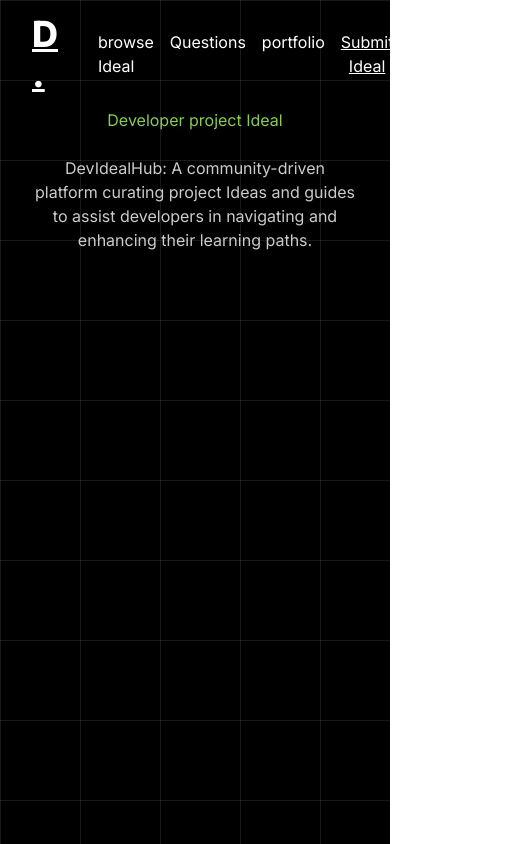
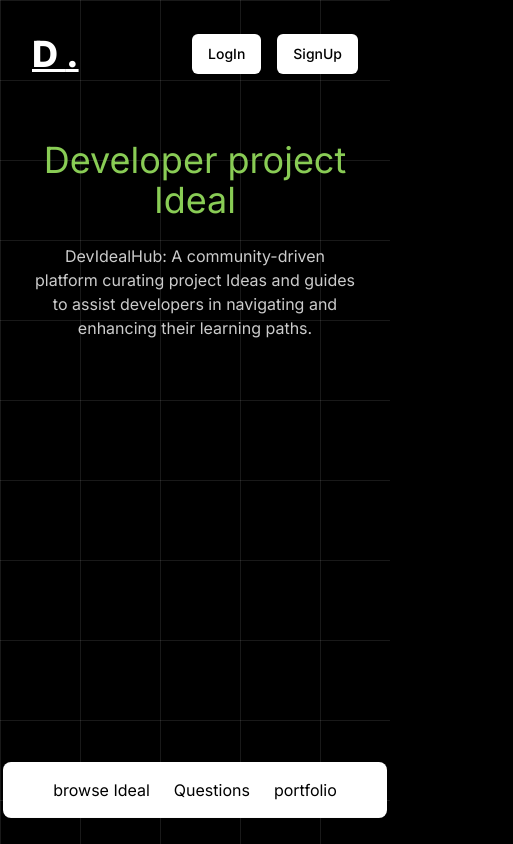
Before and after one commit to git-create-devben/devideal, a Next.js app: page / in a window 390 px wide. Shown: the whole page, 513 px wide, since content can reach past the window. Built offline with nearby package versions, Linux system fonts and the light colour scheme.

Commit message:
update the navbar

```diff
--- a/app/hero.tsx
+++ b/app/hero.tsx
@@ -3,9 +3,9 @@ import React from "react";
 const Hero = () => {
   return (
     <React.Fragment>
-      <main>
+      <main className="mt-8">
         <header className="space-y-6 lg:mt-14">
-          <h1 className="text-[#89cc55] lg:text-5xl text-center text-pretty">Developer project Ideal</h1>
+          <h1 className="text-[#89cc55] lg:text-5xl text-4xl text-center text-pretty">Developer project Ideal</h1>
           <p className="text-md text-[#cccccc] max-w-[40rem] w-full text-center leading-6 m-auto">
             DevIdealHub: A community-driven platform curating project Ideas and
             guides to assist developers in navigating and enhancing their
--- a/app/layout.tsx
+++ b/app/layout.tsx
@@ -1,7 +1,7 @@
 import type { Metadata } from "next";
 import { Inter } from "next/font/google";
 import "../styles/globals.css";
-// import Navbar from "@/components/navbar/navbar";
+import Navbar from "@/components/navbar";
 import { ClerkProvider } from "@clerk/nextjs";
 
 const inter = Inter({ subsets: ["latin"] });
@@ -19,8 +19,8 @@ export default function RootLayout({
   return (
     <ClerkProvider>
       <html lang="en">
-        <body className={inter.className}>
-          {/* <Navbar/> */}
+        <body className={`${inter.className} container`}>
+          <Navbar/>
           {children}
         </body>
       </html>
--- a/app/page.tsx
+++ b/app/page.tsx
@@ -2,8 +2,8 @@ import Navbar from "@/components/navbar";
 import Hero from "./hero";
 export default function Home() {
   return (
-    <main className="container">
-      <Navbar />
+    <main className="">
+      {/* <Navbar /> */}
       <Hero/>
     </main>
   );
--- /dev/null
+++ b/app/sign-up/page.tsx
@@ -0,0 +1,92 @@
+"use client"
+import { useState } from "react";
+import { useSignUp } from "@clerk/nextjs";
+import { useRouter } from "next/navigation";
+
+export default function SignUpForm() {
+  const { isLoaded, signUp, setActive } = useSignUp();
+  const [emailAddress, setEmailAddress] = useState("");
+  const [password, setPassword] = useState("");
+  const [pendingVerification, setPendingVerification] = useState(false);
+  const [code, setCode] = useState("");
+  const router = useRouter();
+  // start the sign up process.
+  const handleSubmit = async (e:any) => {
+    e.preventDefault();
+    if (!isLoaded) {
+      return;
+    }
+
+    try {
+      await signUp.create({
+        emailAddress,
+        password,
+      });
+
+      // send the email.
+      await signUp.prepareEmailAddressVerification({ strategy: "email_code" });
+
+      // change the UI to our pending section.
+      setPendingVerification(true);
+    } catch (err: any) {
+      console.error(JSON.stringify(err, null, 2));
+    }
+  };
+
+  // This verifies the user using email code that is delivered.
+  const onPressVerify = async (e: any) => {
+    e.preventDefault();
+    if (!isLoaded) {
+      return;
+    }
+
+    try {
+      const completeSignUp = await signUp.attemptEmailAddressVerification({
+        code,
+      });
+      if (completeSignUp.status !== "complete") {
+        /*  investigate the response, to see if there was an error
+         or if the user needs to complete more steps.*/
+        console.log(JSON.stringify(completeSignUp, null, 2));
+      }
+      if (completeSignUp.status === "complete") {
+        await setActive({ session: completeSignUp.createdSessionId })
+        router.push("/");
+      }
+    } catch (err: any) {
+      console.error(JSON.stringify(err, null, 2));
+    }
+  };
+
+  return (
+    <div className="bg-black text-white">
+      {!pendingVerification && (
+        <form>
+          <div>
+            <label htmlFor="email">Email</label>
+            <input onChange={(e) => setEmailAddress(e.target.value)} id="email" name="email" type="email" />
+          </div>
+          <div>
+            <label htmlFor="password">Password</label>
+            <input onChange={(e) => setPassword(e.target.value)} id="password" name="password" type="password" />
+          </div>
+          <button onClick={handleSubmit}>Sign up</button>
+        </form>
+      )}
+      {pendingVerification && (
+        <div>
+          <form>
+            <input
+              value={code}
+              placeholder="Code..."
+              onChange={(e) => setCode(e.target.value)}
+            />
+            <button onClick={onPressVerify}>
+              Verify Email
+            </button>
+          </form>
+        </div>
+      )}
+    </div>
+  );
+}
--- a/components/navbar.tsx
+++ b/components/navbar.tsx
@@ -6,10 +6,6 @@ import Link from "next/link";
 import { Button } from "./ui/button";
 import { redirect } from "next/navigation";
 import Submit from "./submitIdeal";
-
-
-
-
 export default async function navbar() {
   const menu = [
     { name: "browse Ideal", link: "/browse" },
@@ -20,9 +16,9 @@ export default async function navbar() {
   return (
     <React.Fragment>
       <nav className="py-10 md:flex md:justify-center items-center">
-        <div className="flex h-7 gap-10 items-center">
+        <div className="flex h-7 gap-10 items-center justify-between">
           <Logo />
-          <ul className="flex gap-4">
+          <ul className="gap-4 hidden md:flex lg:flex">
             {menu.map((item) => (
               <li key={item.name} className="text-white hover:underline">
                 <Link href={item.link}>{item.name}</Link>
@@ -30,14 +26,45 @@ export default async function navbar() {
             ))}
            <Submit/>
           </ul>
-          <div className="flex gap-4">
+          <div className="gap-4 flex">
             <Button className="bg-white hover:bg-slate-100">
+            <Link href="/app/sign-up/page.tsx" className="text-black">
+                LogIn
+              </Link>
             </Button>
             <Button className="bg-white hover:bg-slate-100">
+              <Link href="/app/sign-up/page.tsx" className="text-black">
+                SignUp
+              </Link>
             </Button>
           </div>
         </div>
       </nav>
+      <MobileNav/>
     </React.Fragment>
   );
 }
+
+
+export const MobileNav = () =>{
+  const menu = [
+    { name: "browse Ideal", link: "/browse" },
+    { name: "Questions", link: "/Questions" },
+    { name: "portfolio", link: "/" },
+  ];
+  return(
+    <>
+    <main className="absolute bottom-6 right-0 left-0 lg:hidden md:hidden ">
+      <nav className="bg-white rounded-lg  py-4 w-full max-w-96 m-auto animate-bounce">
+         <ul className="flex gap-6 justify-center">
+         {menu.map((item) => (
+              <li key={item.name} className="text-black hover:underline ">
+                <Link href={item.link}>{item.name}</Link>
+              </li>
+            ))}
+         </ul>
+      </nav>
+    </main>
+    </>
+  )
+}
--- a/styles/globals.css
+++ b/styles/globals.css
@@ -72,11 +72,12 @@
   }
 }
 
+
 .container {
   width: 100%;
-  max-width: 2000px;
+  /* max-width: ; */
   height: 100vh;
-
+  /* margin: 0; */
   background: #000000;
   --gap: 5em;
   --line: 1px;
```
Also changed, not shown: middleware.ts (added, +9 -0 lines).
